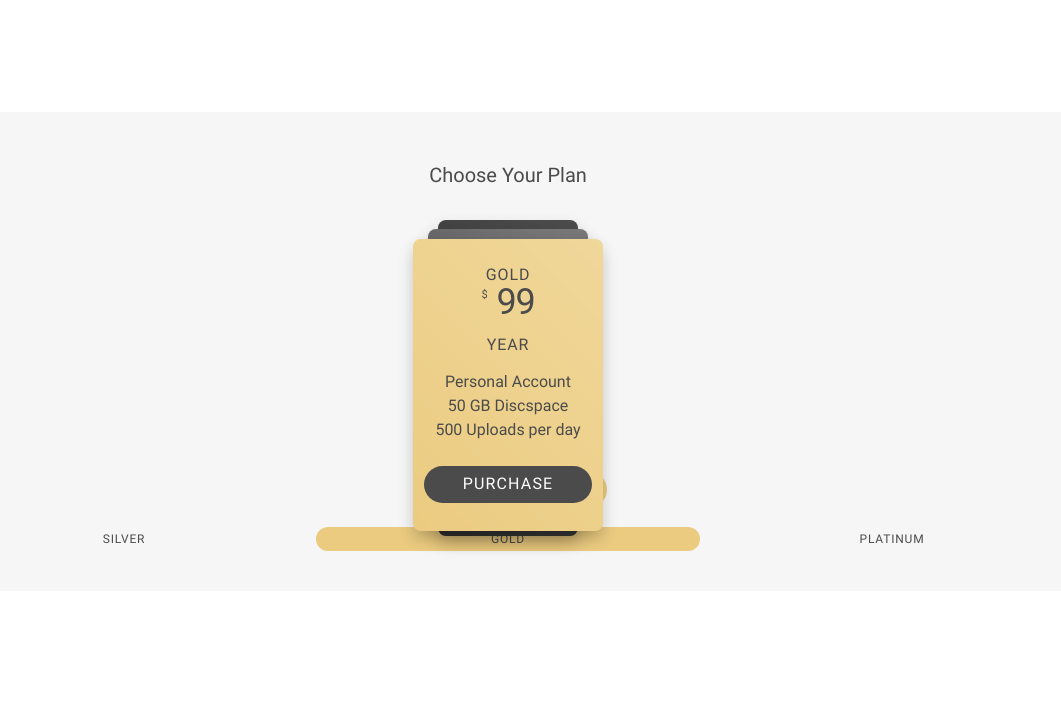
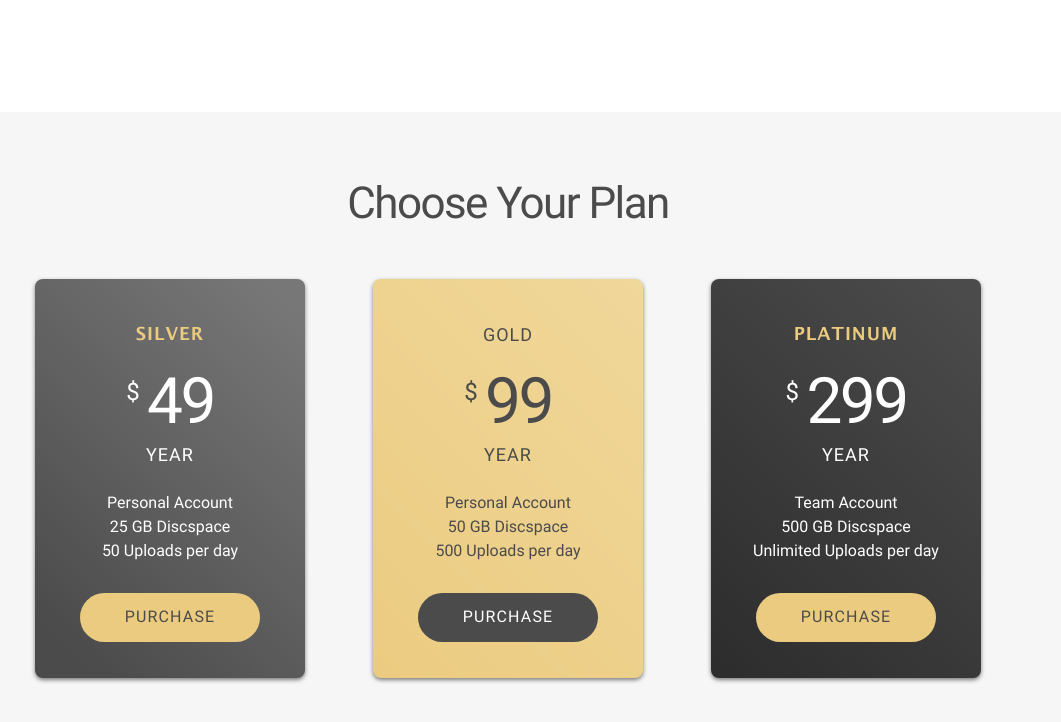
Before and after one commit to ronlechiht/HTML-CSS-Practice2, a website built with Parcel: page src/index.html in a window 1280 px wide. Shown: the part 2888-3610 px from the top of the page, without its empty margins (132-1193 px from the left). Before the commit the page ends 3479 px from the top, so only its background shows below. Built offline with nearby package versions, Linux system fonts and the light colour scheme; files whose address does not match are found by name.

Commit message:
Finish section pricing

```diff
--- a/src/index.html
+++ b/src/index.html
@@ -152,7 +152,7 @@
 
       <!--================================= Section Pricing =================================-->
       <section class="section-pricing">
-        <h2 class="pricing-title">choose your plan</h2>
+        <h2 class="main-heading pricing-title">choose your plan</h2>
         <div class="list-plan">
           <div class="plan plan-1">
             <h4 class="sub-heading plan-title">silver</h4>
@@ -194,7 +194,7 @@
             <button class="btn btn-purchase"><a href="#">purchase</a></button>
           </div>
         </div>
-        <nav class="plan-nav tablet-d-none">
+        <nav class="plan-nav">
           <button class="select-plan">silver</button>
           <button class="select-plan plan-active">gold</button>
           <button class="select-plan">platinum</button>
--- a/src/styles/sections/section-pricing.css
+++ b/src/styles/sections/section-pricing.css
@@ -4,9 +4,7 @@
 }
 
 .pricing-title {
-  text-align: center;
-  text-transform: capitalize;
-  font-size: 20px;
+  letter-spacing: normal;
   line-height: 23px;
 }
 
@@ -126,3 +124,117 @@
 .plan-active {
   background-color: #ebcb80;
 }
+
+@media screen and (min-width: 768px) {
+  .section-pricing {
+    padding: 56px 0px 78px 0px;
+  }
+
+  .pricing-title {
+    line-height: 40px;
+  }
+
+  .list-plan {
+    position: static;
+    margin-top: 32px;
+    display: grid;
+    grid-template-columns: 170px 170px 170px;
+    column-gap: 43px;
+    justify-content: center;
+  }
+
+  .plan {
+    position: static;
+    padding-top: 24px;
+    padding-bottom: 32px;
+    box-shadow: 0px 2px 4px rgba(0, 0, 0, 0.5);
+  }
+
+  .plan:hover {
+    box-shadow: 0px 8px 16px rgba(0, 0, 0, 0.2);
+  }
+
+  .plan-1,
+  .plan-2,
+  .plan-3 {
+    width: 100%;
+  }
+
+  .plan-price {
+    margin-top: 14px;
+  }
+
+  .plan-period {
+    margin-top: -4px;
+  }
+
+  .plan-detail {
+    margin-top: 17px;
+  }
+
+  .btn-purchase {
+    margin-top: 20px;
+    padding: 13px 29px;
+  }
+
+  .plan-nav {
+    display: none;
+  }
+}
+
+@media screen and (min-width: 1200px) {
+  .section-pricing {
+    padding: 71px 0px 115px 0px;
+  }
+
+  .pricing-title {
+    letter-spacing: -0.036em;
+  }
+
+  .list-plan {
+    margin-top: 56px;
+    grid-template-columns: 270px 270px 270px;
+    column-gap: 68px;
+  }
+
+  .plan {
+    padding-top: 42px;
+    padding-bottom: 36px;
+  }
+
+  .plan-title {
+    font-size: 18px;
+    line-height: 27px;
+    letter-spacing: 0.056em;
+  }
+
+  .plan-price {
+    font-size: 64px;
+    line-height: 48px;
+    letter-spacing: -0.04em;
+    margin-top: 30px;
+  }
+
+  .dollar {
+    font-size: 24px;
+    line-height: 28px;
+    margin-right: 10px;
+    margin-top: 0px;
+  }
+
+  .plan-period {
+    font-size: 18px;
+    line-height: 27px;
+    letter-spacing: 0.056em;
+    margin-top: 15px;
+  }
+
+  .plan-detail {
+    margin-top: 23px;
+  }
+
+  .btn-purchase {
+    margin-top: 30px;
+    padding: 15px 45px;
+  }
+}
```
